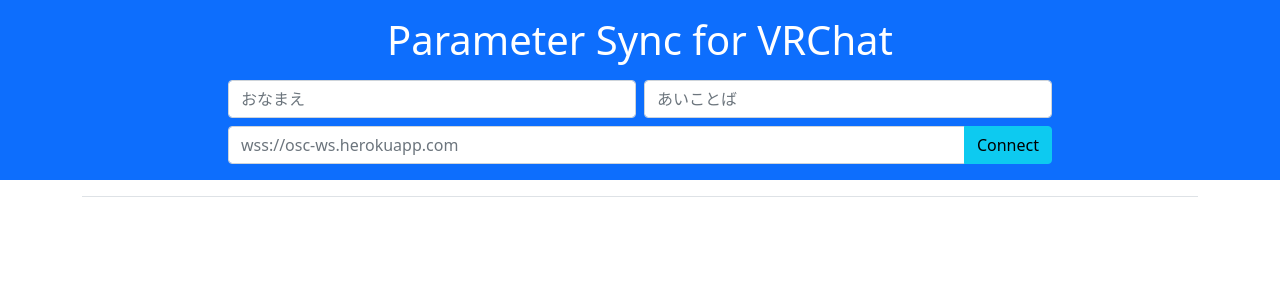
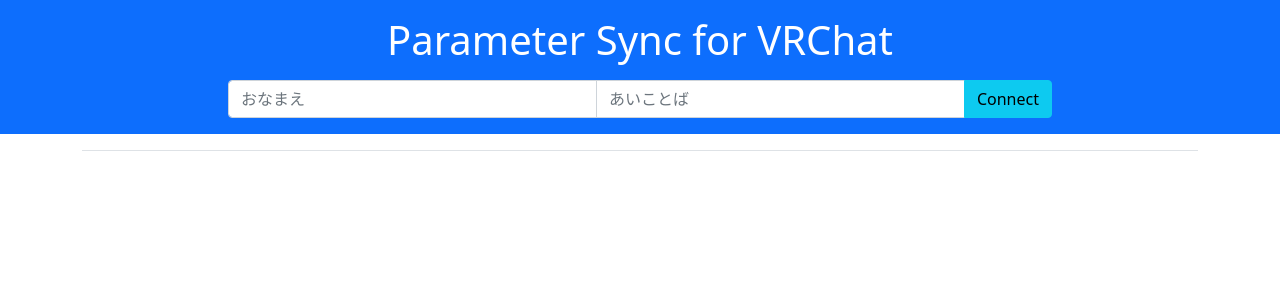
Before and after one commit to naca-nyan/osc-ws-webui, a Vue app: page / in a window 1280 px wide. Shown: the top 300 px of the page. Built offline with nearby package versions, Linux system fonts and the light colour scheme.

Commit message:
Delete serverAddr

```diff
--- a/src/components/ConnectForm.vue
+++ b/src/components/ConnectForm.vue
@@ -12,7 +12,6 @@
 const user = ref("");
 const room = ref("");
 
-const serverAddr = ref("");
 const serverAddrDefault = "wss://osc-ws.herokuapp.com";
 
 let sock: null | WebSocket = null;
@@ -22,7 +21,7 @@
   try {
     if (!user.value) throw new Error("おなまえがないよ～");
     if (!room.value) throw new Error("あいことばがないよ～");
-    const url = new URL(serverAddr.value || serverAddrDefault);
+    const url = new URL(serverAddrDefault);
     const params = new URLSearchParams({ user: user.value, room: room.value });
     url.search = params.toString();
     sock = new WebSocket(url);
@@ -82,36 +81,19 @@
 <template>
   <div class="row">
     <div class="col-sm-8 m-auto mt-2">
-      <div class="row">
-        <div class="col-6 pe-1">
+      <label class="visually-hidden">Server Address</label>
+      <div class="input-group">
         <input
           v-model="user"
           class="form-control"
           :disabled="state !== 'CLOSED'"
           placeholder="おなまえ"
         />
-        </div>
-        <div class="col-6 ps-1">
         <input
           v-model="room"
           class="form-control"
           :disabled="state !== 'CLOSED'"
           placeholder="あいことば"
-          />
-        </div>
-      </div>
-    </div>
-  </div>
-  <div class="row">
-    <div class="col-sm-8 m-auto mt-2">
-      <label class="visually-hidden">Server Address</label>
-      <div class="input-group">
-        <input
-          v-model="serverAddr"
-          class="form-control"
-          @keydown="onkeydown"
-          :disabled="state !== 'CLOSED'"
-          :placeholder="serverAddrDefault"
         />
         <button
           v-if="state === 'CLOSED'"
```
Lines whose indentation alone changed are shown as unchanged.
